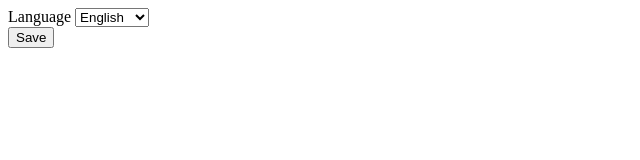
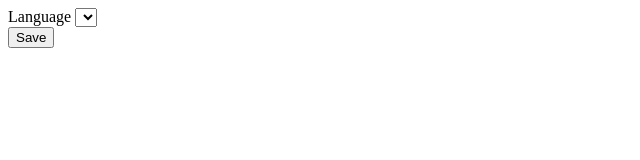
Before and after one commit to mtimkovich/rip_quick_add, a browser extension: page chrome-extension/options.html in a window 1280 px wide. Shown: the whole page, without its empty margins (0-640 px from the left). Drawn offline with Linux system fonts and the light colour scheme; files whose address does not match are found by name.

Commit message:
feat: remove irrelevant options from lang select

```diff
--- a/chrome-extension/options.html
+++ b/chrome-extension/options.html
@@ -7,8 +7,6 @@
 <body>
 <label for="lang">Language</label>
 <select id="lang">
-    <option value="en">English</option>
-    <option value="fr">Français</option>
 </select>
 
 <div id="status"></div>
```
